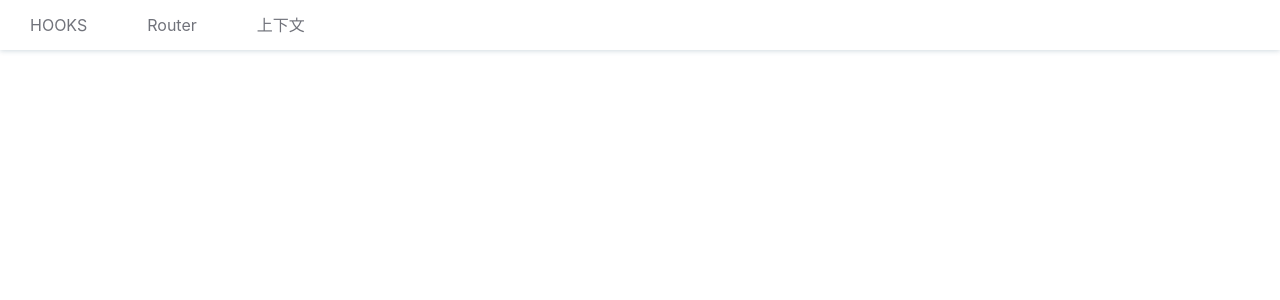
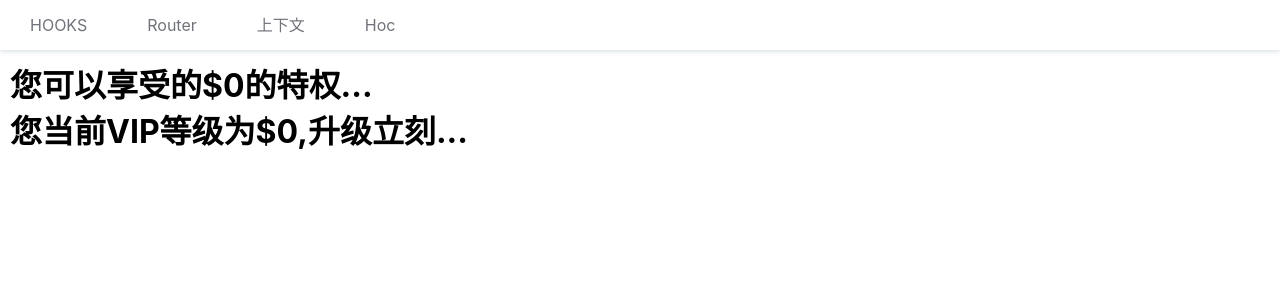
Before and after one commit to junjie-zeng/react-case, a React (Create React App) app: page /hoc in a window 1280 px wide. Shown: the top 300 px of the page. Built offline with nearby package versions, Linux system fonts and the light colour scheme.

Commit message:
高阶组件

```diff
--- a/src/App.js
+++ b/src/App.js
@@ -4,6 +4,7 @@ import { BrowserRouter as Router, Route, Link } from "react-router-dom"
 import Hooks from './components/hooks-demo/index'
 import AppRoute from './components/router-demo/index'
 import ContextTest from './components/communication/context'
+import Hoc from './components/communication/hoc'
 
 function App() {
   return (
@@ -20,12 +21,16 @@ function App() {
             <li>
               <Link to = "/context">上下文</Link>
             </li>
+            <li>
+              <Link to = "/hoc">Hoc</Link>
+            </li>
           </ul>
         </div>
         <div className="content">
           <Route path="/" exact component={Hooks}></Route>
           <Route path="/appRoute/" component={AppRoute}></Route>
           <Route path="/context" component={ContextTest}></Route>
+          <Route path="/hoc" component={Hoc}></Route>
         </div>
       </div>
     </Router>
--- /dev/null
+++ b/src/components/communication/hoc.js
@@ -0,0 +1,89 @@
+
+import React from 'react'
+/*
+
+    高阶组件就是编写一个函数，然后传入一个组件，在函数中在编写一个函数并扩展传入的组件，最后返回新的组件，这就是高阶组件
+    它的目的就是为了让代码得到更多的复用
+*/
+
+class A extends React.Component {
+    render() {
+        return (
+            <div>
+                <h1>您可以享受的${this.props.VIP}的特权...</h1>
+            </div>
+        )
+    }
+}
+
+
+class B extends React.Component {
+    render() {
+        return (
+            <div>
+                <h1>您当前VIP等级为${this.props.VIP},升级立刻...</h1>
+            </div>
+        )
+    }
+}
+
+function Wrap(WrapComponent) {
+    class newComponent extends React.Component {
+        constructor(props) {
+            super(props)
+            this.state = {
+                VIP: ''
+            }
+
+        }
+
+        componentWillMount() {
+            let vip = localStorage.getItem('vip') || 0
+            this.setState({
+                VIP: vip
+            })
+        }
+
+        render() {
+            return (
+                <WrapComponent VIP={this.state.VIP} />
+            )
+        }
+    }
+    return newComponent
+}
+
+
+
+
+// 使用
+
+
+A = Wrap(A)
+B = Wrap(B)
+// 假装下面是导入在使用
+// export default A
+// export default B
+
+// import A from 'A'
+// import B from 'B'
+
+
+
+
+class Hoc extends React.Component {
+
+
+    render() {
+
+        return (
+            <div style={{ padding: '10px' }}>
+                <A />
+                <B />
+            </div>
+        )
+    }
+}
+
+
+export default Hoc
```
Also changed, not shown: 1 other file (tests, documents, lock files or other folders).
